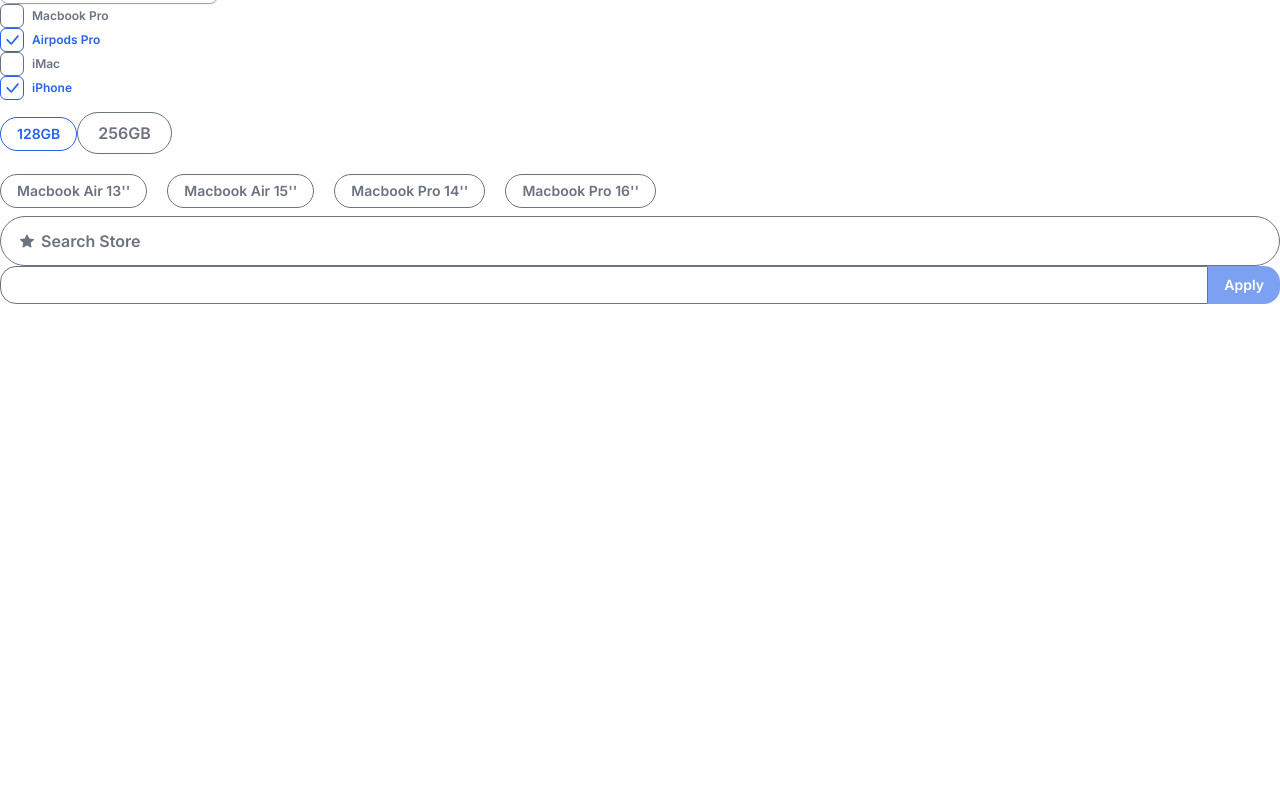
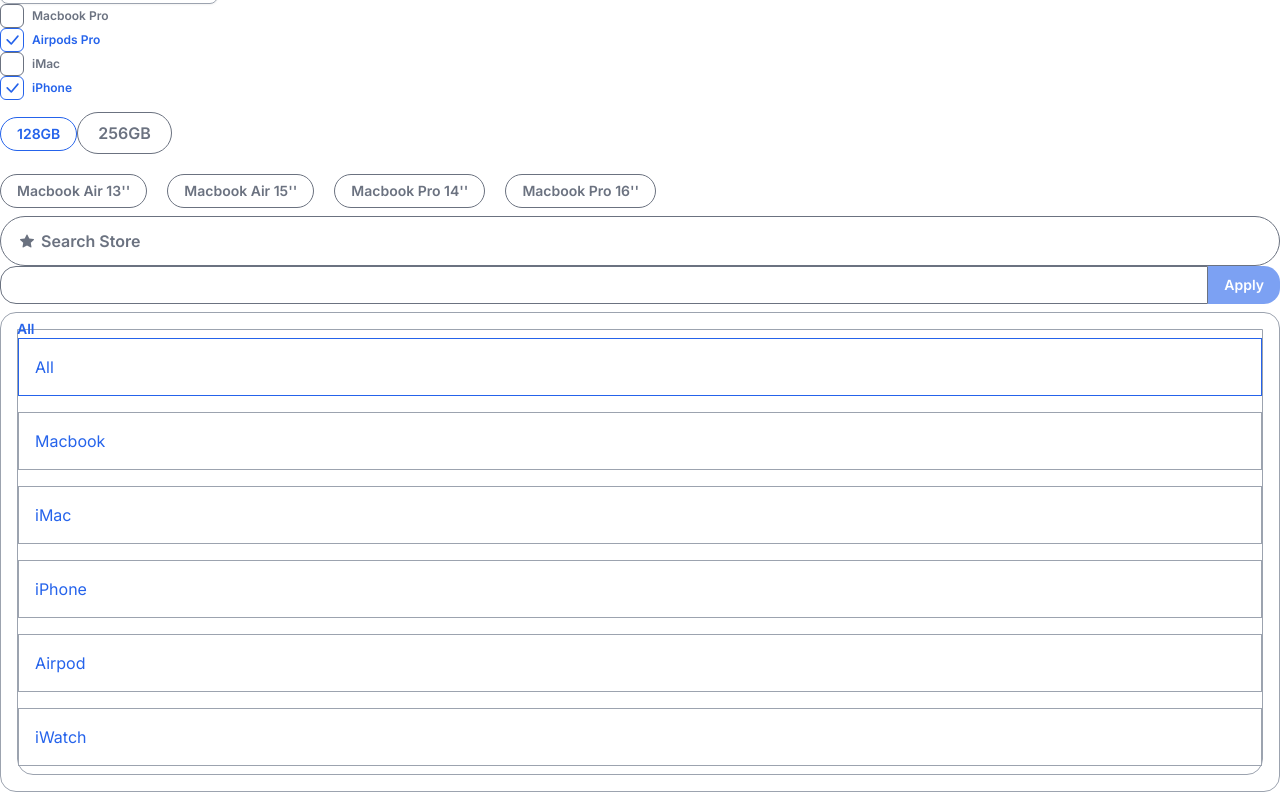
Before and after one commit to mmesomasaint/tempillar, a Next.js app: page /theme/e-apple-store in a window 1280 px wide. Shown: the part 3266-4066 px from the top of the page. Before the commit the page ends 3570 px from the top, so only its background shows below. Built offline with nearby package versions, Linux system fonts and the light colour scheme.

Commit message:
Fix: Text and adjust

```diff
--- a/app/theme/e-apple-store/pack/components/dropdown.tsx
+++ b/app/theme/e-apple-store/pack/components/dropdown.tsx
@@ -9,18 +9,18 @@ export default function DropDown({
   full,
 }: {
   selected: string
-  setSelected: (value: string) => void
+  setSelected?: (value: string) => void
   items: string[]
   full?: boolean
 }) {
   return (
     <div className='relative text-apple-store-pri border border-apple-store-faded-max my-2 p-4 rounded-2xl'>
       <TextLabel>{selected}</TextLabel>
-      <div className='top-[100%] border border-apple-store-faded-max rounded-b-2xl'>
+      <div className='top-[100%] border border-apple-store-faded-max rounded-b-2xl flex flex-col gap-0'>
         {items.map((item) => (
           <DropItem
             isSelected={selected === item}
-            setValue={(value) => setSelected(value)}
+            setValue={(value) => setSelected && setSelected(value)}
             full={full}
           >
             {item}
@@ -45,7 +45,7 @@ function DropItem({
   return (
     <div
       onClick={() => setValue(children)}
-      className={`my-2 p-4 rounded-2xl border ${
+      className={`my-2 p-4 border ${
         isSelected ? 'border-apple-store-pri' : 'border-apple-store-faded-max'
       } ${full && 'w-full'}`}
     >
--- a/app/theme/e-apple-store/page.tsx
+++ b/app/theme/e-apple-store/page.tsx
@@ -1,4 +1,5 @@
 import CheckBox from './pack/components/checkbox'
+import DropDown from './pack/components/dropdown'
 import OutlineButtons, { OutlineButton } from './pack/components/outline-btns'
 import Card from './pack/components/product/card'
 import Slider from './pack/components/product/slider'
@@ -61,6 +62,7 @@ export default function AppleStore() {
       <OutlineButtons options={{[`Macbook Air 13''`]: false, [`Macbook Air 15''`]: true, [`Macbook Pro 14''`]: false, [`Macbook Pro 16''`]: false}} />
       <SearchBarMain />
       <SearchBarMini cta='Apply' />
+      <DropDown selected={'All'} items={['All', 'Macbook', 'iMac', 'iPhone', 'Airpod', 'iWatch']} />
     </div>
   )
 }
```
